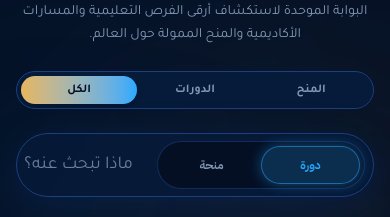
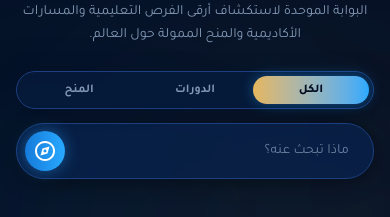
Before and after one commit to Khawarizm-Academy/Khawarizm-Academy, a React (Vite) app in the folder frontend/: page /catalog in a window 390 px wide. Shown: the part 143-360 px from the top of the page. Built offline with nearby package versions, Linux system fonts and the light colour scheme.

Commit message:
UI: Edit Selection Method and buttons for search and filtering

```diff
--- a/frontend/src/features/catalog/pages/CatalogPage.tsx
+++ b/frontend/src/features/catalog/pages/CatalogPage.tsx
@@ -112,48 +112,23 @@ export const CatalogPage: React.FC = () => {
           {pageTitles.subtitle}
         </p>
 
-        {/* Mobile 3-Way Tabs Switcher */}
-        <div className="md:hidden w-full max-w-sm mt-3 p-1 bg-[#061A3A] rounded-full border border-[#1B3F80] flex items-center justify-between">
-          <button
-            type="button"
-            onClick={() => handleTabChange('scholarships')}
-            className={`flex-1 py-1.5 text-xs font-semibold font-['Tajawal'] rounded-full transition-all cursor-pointer ${
-              activeTab === 'scholarships'
-                ? 'bg-[#E5B65C] text-[#040F24] font-bold shadow-md'
-                : 'text-slate-400 hover:text-white'
-            }`}
-          >
-            المنح
-          </button>
-          <button
-            type="button"
-            onClick={() => handleTabChange('courses')}
-            className={`flex-1 py-1.5 text-xs font-semibold font-['Tajawal'] rounded-full transition-all cursor-pointer ${
-              activeTab === 'courses'
-                ? 'bg-[#29A9FF] text-white font-bold shadow-md'
-                : 'text-slate-400 hover:text-white'
-            }`}
-          >
-            الدورات
-          </button>
-          <button
-            type="button"
-            onClick={() => handleTabChange('all')}
-            className={`flex-1 py-1.5 text-xs font-semibold font-['Tajawal'] rounded-full transition-all cursor-pointer ${
-              activeTab === 'all'
-                ? 'bg-gradient-to-r from-[#E5B65C] to-[#29A9FF] text-[#040F24] font-bold shadow-md'
-                : 'text-slate-400 hover:text-white'
-            }`}
-          >
-            الكل
-          </button>
+        {/* Desktop Smart Search Box (Inline 3-Segment Toggle: الكل / دورة / منحة) */}
+        <div className="hidden md:flex w-full justify-center mt-4">
+          <SmartSearchBox
+            variant="desktop"
+            selectedType={activeTab === 'courses' ? 'course' : activeTab === 'scholarships' ? 'scholarship' : 'all'}
+            onTypeChange={(t) => handleTabChange(t === 'course' ? 'courses' : t === 'scholarship' ? 'scholarships' : 'all')}
+            initialQuery={filters.searchQuery}
+            onSearch={(q, t) => handleSearch(q, t)}
+          />
         </div>
 
-        {/* Smart Search Box */}
-        <div className="w-full flex-center mt-3">
+        {/* Mobile Smart Search Box (3-Way Switcher ON TOP + Clean Search Bar Below) */}
+        <div className="flex md:hidden w-full justify-center mt-3">
           <SmartSearchBox
-            variant="desktop"
-            initialType={activeTab === 'scholarships' ? 'scholarship' : 'course'}
+            variant="mobile"
+            selectedType={activeTab === 'courses' ? 'course' : activeTab === 'scholarships' ? 'scholarship' : 'all'}
+            onTypeChange={(t) => handleTabChange(t === 'course' ? 'courses' : t === 'scholarship' ? 'scholarships' : 'all')}
             initialQuery={filters.searchQuery}
             onSearch={(q, t) => handleSearch(q, t)}
           />
--- a/frontend/src/shared/components/Search/SmartSearchBox.tsx
+++ b/frontend/src/shared/components/Search/SmartSearchBox.tsx
@@ -1,29 +1,44 @@
 import React, { useState } from 'react';
 import { toArabic } from '../../lib/localization';
 
-interface SmartSearchBoxProps {
+export interface SmartSearchBoxProps {
   variant?: 'desktop' | 'mobile';
   initialType?: 'course' | 'scholarship' | 'all';
+  selectedType?: 'course' | 'scholarship' | 'all';
+  onTypeChange?: (type: 'course' | 'scholarship' | 'all') => void;
   initialQuery?: string;
   onSearch?: (query: string, type: 'course' | 'scholarship' | 'all') => void;
+  className?: string;
 }
 
 export const SmartSearchBox: React.FC<SmartSearchBoxProps> = ({
   variant = 'desktop',
-  initialType = 'course',
+  initialType = 'all',
+  selectedType: controlledType,
+  onTypeChange,
   initialQuery = '',
   onSearch,
+  className = '',
 }) => {
-  const [selectedType, setSelectedType] = useState<'course' | 'scholarship'>(
-    initialType === 'scholarship' ? 'scholarship' : 'course'
+  const isControlled = controlledType !== undefined;
+  const [internalSelectedType, setInternalSelectedType] = useState<'course' | 'scholarship' | 'all'>(
+    initialType || 'all'
   );
+
   const [prevInitialType, setPrevInitialType] = useState(initialType);
-  if (initialType !== prevInitialType) {
+  if (!isControlled && initialType !== prevInitialType) {
     setPrevInitialType(initialType);
-    if (initialType === 'course' || initialType === 'scholarship') {
-      setSelectedType(initialType);
+    setInternalSelectedType(initialType || 'all');
+  }
+
+  const currentType = isControlled ? controlledType : internalSelectedType;
+
+  const handleTypeSelect = (type: 'course' | 'scholarship' | 'all') => {
+    if (!isControlled) {
+      setInternalSelectedType(type);
     }
-  }
+    onTypeChange?.(type);
+  };
 
   const [query, setQuery] = useState(initialQuery);
   const [prevInitialQuery, setPrevInitialQuery] = useState(initialQuery);
@@ -34,7 +49,7 @@ export const SmartSearchBox: React.FC<SmartSearchBoxProps> = ({
 
   const handleSubmit = (e: React.FormEvent) => {
     e.preventDefault();
-    onSearch?.(query, selectedType);
+    onSearch?.(query, currentType);
   };
 
   // Compass / Astrolabe SVG Icon
@@ -47,96 +62,151 @@ export const SmartSearchBox: React.FC<SmartSearchBoxProps> = ({
     </svg>
   );
 
-  // Mobile Variant matching media_1788955065979.png with gliding highlight pill
+  // Mobile Puck Position Calculation (3 Options in RTL: all (right) -> course (center) -> scholarship (left))
+  const getMobilePuckStyle = (type: 'all' | 'course' | 'scholarship') => {
+    switch (type) {
+      case 'all':
+        return { right: '4px', width: 'calc(33.333% - 2.67px)' };
+      case 'course':
+        return { right: 'calc(33.333% + 1.33px)', width: 'calc(33.333% - 2.67px)' };
+      case 'scholarship':
+        return { right: 'calc(66.666% - 1.33px)', width: 'calc(33.333% - 2.67px)' };
+    }
+  };
+
+  // Desktop Puck Position Calculation (3 Options in RTL: all (right) -> course (center) -> scholarship (left))
+  const getDesktopPuckStyle = (type: 'all' | 'course' | 'scholarship') => {
+    switch (type) {
+      case 'all':
+        return { right: '4px', width: 'calc(33.333% - 2.67px)' };
+      case 'course':
+        return { right: 'calc(33.333% + 1.33px)', width: 'calc(33.333% - 2.67px)' };
+      case 'scholarship':
+        return { right: 'calc(66.666% - 1.33px)', width: 'calc(33.333% - 2.67px)' };
+    }
+  };
+
+  // Mobile Variant: 3-Way Switcher on TOP + Clean Spacious Search Input Below (Old cramped buttons removed)
   if (variant === 'mobile') {
     return (
-      <form
-        onSubmit={handleSubmit}
-        className="search-form-mobile"
-      >
-        {/* Filter Pills Container with Sliding Magnetic Puck (Left in RTL) */}
-        <div className="search-pills-container w-32">
-          {/* Physical Sliding Highlight Pill */}
+      <div className={`w-full max-w-sm mx-auto flex flex-col items-center gap-3.5 ${className}`}>
+        {/* Top 3-Way Switcher: Same style, shape, and look matching the celestial design system */}
+        <div className="w-full p-1 bg-[#061A3A]/90 backdrop-blur-md rounded-full border border-[#1B3F80] shadow-[0_4px_20px_rgba(4,15,36,0.6)] flex items-center relative select-none">
+          {/* Physical Sliding Highlight Puck */}
           <div
             className={`absolute top-1 bottom-1 rounded-full pointer-events-none transition-all duration-300 ease-[cubic-bezier(0.16,1,0.3,1)] ${
-              selectedType === 'course'
-                ? 'right-1 w-[calc(50%-4px)] bg-[#29A9FF]/20 border border-[#29A9FF]/50 shadow-[0_0_10px_rgba(41,169,255,0.4)]'
-                : 'right-[50%] w-[calc(50%-4px)] bg-[#E5B65C]/20 border border-[#E5B65C]/50 shadow-[0_0_10px_rgba(229,182,92,0.4)]'
+              currentType === 'all'
+                ? 'bg-gradient-to-r from-[#E5B65C] to-[#29A9FF] shadow-[0_0_14px_rgba(41,169,255,0.4)]'
+                : currentType === 'course'
+                ? 'bg-[#29A9FF] shadow-[0_0_14px_rgba(41,169,255,0.5)]'
+                : 'bg-[#E5B65C] shadow-[0_0_14px_rgba(229,182,92,0.5)]'
             }`}
+            style={getMobilePuckStyle(currentType)}
           />
 
           <button
             type="button"
-            onClick={() => setSelectedType('course')}
-            className={`relative z-10 flex-1 py-1 text-center rounded-full text-xs font-['IBM_Plex_Sans_Arabic'] font-semibold transition-colors duration-300 cursor-pointer ${
-              selectedType === 'course' ? 'text-[#29A9FF]' : 'text-[#8299B5] hover:text-[#DCE5EE]'
+            onClick={() => handleTypeSelect('all')}
+            className={`relative z-10 flex-1 py-1.5 text-center rounded-full text-xs font-['Tajawal'] font-bold transition-colors duration-300 cursor-pointer ${
+              currentType === 'all' ? 'text-[#040F24] font-extrabold' : 'text-slate-400 hover:text-white'
             }`}
           >
-            {toArabic('search', 'course')}
+            الكل
           </button>
           <button
             type="button"
-            onClick={() => setSelectedType('scholarship')}
-            className={`relative z-10 flex-1 py-1 text-center rounded-full text-xs font-['IBM_Plex_Sans_Arabic'] font-semibold transition-colors duration-300 cursor-pointer ${
-              selectedType === 'scholarship' ? 'text-[#E5B65C]' : 'text-[#8299B5] hover:text-[#DCE5EE]'
+            onClick={() => handleTypeSelect('course')}
+            className={`relative z-10 flex-1 py-1.5 text-center rounded-full text-xs font-['Tajawal'] font-bold transition-colors duration-300 cursor-pointer ${
+              currentType === 'course' ? 'text-white font-extrabold' : 'text-slate-400 hover:text-white'
             }`}
           >
-            {toArabic('search', 'scholarship')}
+            الدورات
+          </button>
+          <button
+            type="button"
+            onClick={() => handleTypeSelect('scholarship')}
+            className={`relative z-10 flex-1 py-1.5 text-center rounded-full text-xs font-['Tajawal'] font-bold transition-colors duration-300 cursor-pointer ${
+              currentType === 'scholarship' ? 'text-[#040F24] font-extrabold' : 'text-slate-400 hover:text-white'
+            }`}
+          >
+            المنح
           </button>
         </div>
 
-        {/* Text Input (Center) */}
-        <input
-          type="text"
-          value={query}
-          onChange={(e) => setQuery(e.target.value)}
-          placeholder="ماذا تبحث عنه؟"
-          className="flex-1 px-3 text-sm sm:text-base font-['Tajawal'] text-[#DCE5EE] placeholder-[#8299B5]/80 bg-transparent border-none outline-none text-right"
-        />
+        {/* Clean Mobile Search Form (no internal buttons) */}
+        <form
+          onSubmit={handleSubmit}
+          className="search-form-mobile"
+        >
+          <input
+            type="text"
+            value={query}
+            onChange={(e) => setQuery(e.target.value)}
+            placeholder="ماذا تبحث عنه؟"
+            className="flex-1 px-4 text-sm sm:text-base font-['Tajawal'] text-[#DCE5EE] placeholder-[#8299B5]/80 bg-transparent border-none outline-none text-right"
+          />
 
-        {/* Blue Circular Search Icon (Right / Start in RTL) */}
-        <button
-          type="submit"
-          aria-label="بحث"
-          className="group btn-search-submit w-10 h-10"
-        >
-          {CompassIcon}
-        </button>
-      </form>
+          <button
+            type="submit"
+            aria-label="بحث"
+            className="group btn-search-submit w-10 h-10 shrink-0"
+          >
+            {CompassIcon}
+          </button>
+        </form>
+      </div>
     );
   }
 
-  // Desktop Variant matching media_1788955066031.png with gliding highlight pill
+  // Desktop Variant: Unified Single Bar with 3 Inline Options (الكل / دورة / منحة)
   return (
     <form
       onSubmit={handleSubmit}
-      className="search-form-desktop"
+      className={`search-form-desktop ${className}`}
     >
-      {/* Right (Start in RTL): Segment Toggle with Physical Sliding Highlight */}
-      <div className="search-pills-container w-52 h-12">
-        {/* Physical Sliding Highlight Pill */}
+      {/* Right (Start in RTL): 3-Segment Toggle with Physical Sliding Highlight */}
+      <div className="search-pills-container w-[270px] h-12 relative p-1 bg-[#040F24] rounded-full border border-[#1B3F80]/60 flex items-center select-none shrink-0">
+        {/* Physical Sliding Highlight Puck */}
         <div
           className={`absolute top-1 bottom-1 rounded-full pointer-events-none transition-all duration-300 ease-[cubic-bezier(0.16,1,0.3,1)] ${
-            selectedType === 'course'
-              ? 'right-1 w-[calc(50%-4px)] bg-[#29A9FF]/20 border border-[#29A9FF]/50 shadow-[0_0_14px_rgba(41,169,255,0.4)]'
-              : 'right-[50%] w-[calc(50%-4px)] bg-[#E5B65C]/20 border border-[#E5B65C]/50 shadow-[0_0_14px_rgba(229,182,92,0.4)]'
+            currentType === 'all'
+              ? 'bg-gradient-to-r from-[#E5B65C]/25 to-[#29A9FF]/25 border border-[#E5B65C]/50 shadow-[0_0_12px_rgba(229,182,92,0.35)]'
+              : currentType === 'course'
+              ? 'bg-[#29A9FF]/20 border border-[#29A9FF]/50 shadow-[0_0_14px_rgba(41,169,255,0.4)]'
+              : 'bg-[#E5B65C]/20 border border-[#E5B65C]/50 shadow-[0_0_14px_rgba(229,182,92,0.4)]'
           }`}
+          style={getDesktopPuckStyle(currentType)}
         />
 
         <button
           type="button"
-          onClick={() => setSelectedType('course')}
+          onClick={() => handleTypeSelect('all')}
           className={`relative z-10 flex-1 py-2 text-center rounded-full text-xs font-['IBM_Plex_Sans_Arabic'] font-semibold transition-colors duration-300 cursor-pointer ${
-            selectedType === 'course' ? 'text-[#29A9FF] font-bold' : 'text-[#8299B5] hover:text-[#DCE5EE]'
+            currentType === 'all'
+              ? 'text-[#E5B65C] font-bold drop-shadow-[0_0_8px_rgba(229,182,92,0.4)]'
+              : 'text-[#8299B5] hover:text-[#DCE5EE]'
+          }`}
+        >
+          {toArabic('search', 'all')}
+        </button>
+        <button
+          type="button"
+          onClick={() => handleTypeSelect('course')}
+          className={`relative z-10 flex-1 py-2 text-center rounded-full text-xs font-['IBM_Plex_Sans_Arabic'] font-semibold transition-colors duration-300 cursor-pointer ${
+            currentType === 'course'
+              ? 'text-[#29A9FF] font-bold drop-shadow-[0_0_8px_rgba(41,169,255,0.4)]'
+              : 'text-[#8299B5] hover:text-[#DCE5EE]'
           }`}
         >
           {toArabic('search', 'course')}
         </button>
         <button
           type="button"
-          onClick={() => setSelectedType('scholarship')}
+          onClick={() => handleTypeSelect('scholarship')}
           className={`relative z-10 flex-1 py-2 text-center rounded-full text-xs font-['IBM_Plex_Sans_Arabic'] font-semibold transition-colors duration-300 cursor-pointer ${
-            selectedType === 'scholarship' ? 'text-[#E5B65C] font-bold' : 'text-[#8299B5] hover:text-[#DCE5EE]'
+            currentType === 'scholarship'
+              ? 'text-[#E5B65C] font-bold drop-shadow-[0_0_8px_rgba(229,182,92,0.4)]'
+              : 'text-[#8299B5] hover:text-[#DCE5EE]'
           }`}
         >
           {toArabic('search', 'scholarship')}
```
